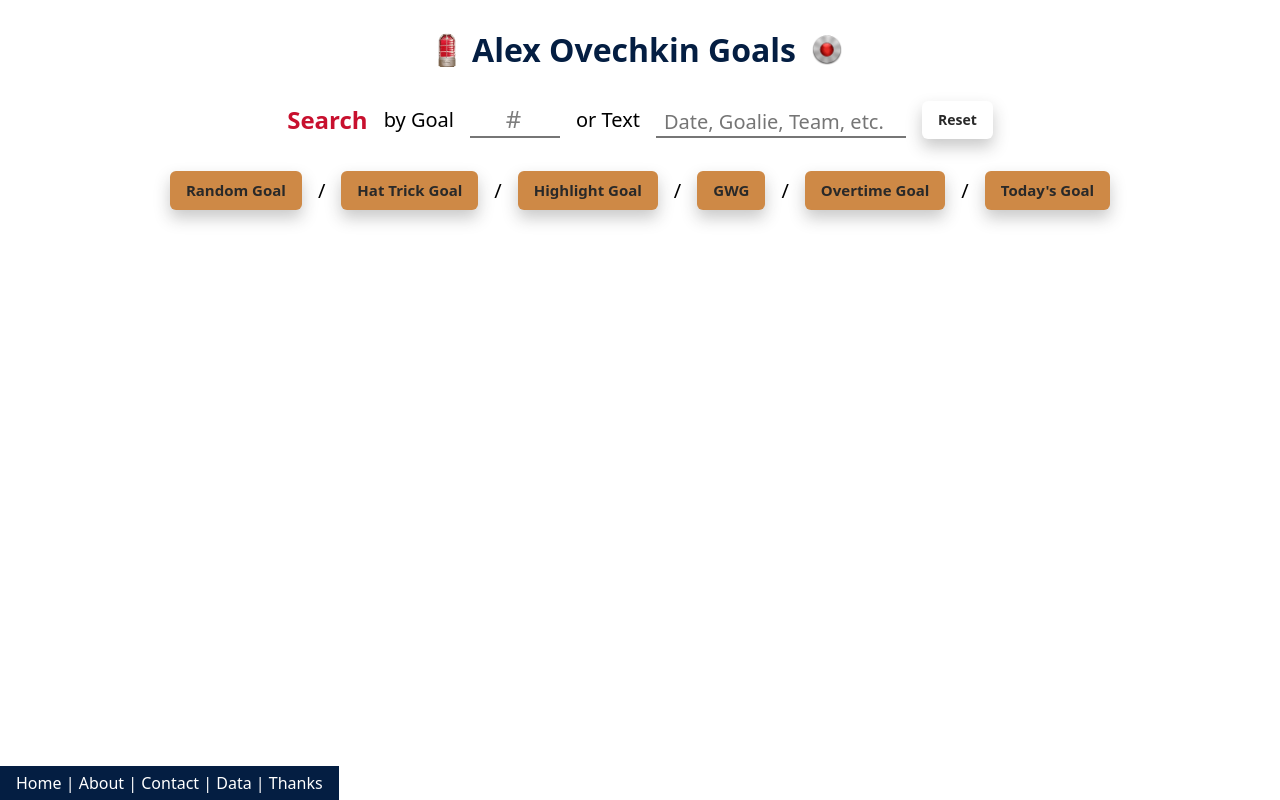
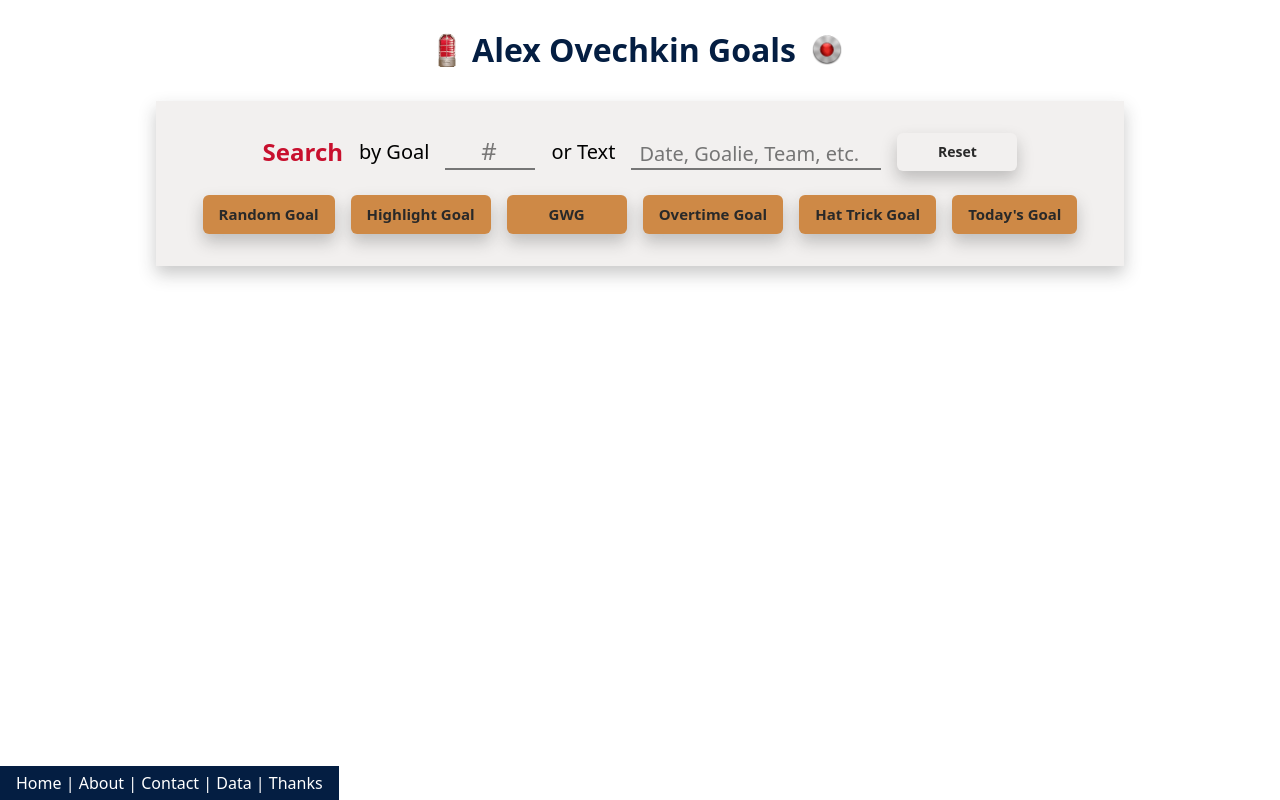
Before and after one commit to bygeoffthompson/Ovechkin-Cam, a React (Create React App) app: page / in a window 1280 px wide. Built offline with nearby package versions, Linux system fonts and the light colour scheme.

Commit message:
Mighty Ducks

```diff
--- a/src/App.js
+++ b/src/App.js
@@ -245,11 +245,11 @@
                     <button onClick={reset} name="Reset" type="button">Reset</button>
                 </div>
                 <div>
-                    <button onClick={randomGoal} name="Random Goal" title="A Random Goal" type="button">Random Goal</button>/
-                    <button onClick={hatTrickGoal} name="Hat Trick Goal" title="A Random Hat Trick Goal" type="button">Hat Trick Goal</button>/
-                    <button onClick={highlightGoal} name="Highlight Goal" title="A Random Noteworthy Goal" type="button">Highlight Goal</button>/
-                    <button onClick={gameWinningGoal} name="Game Winning Goal" title="A Random Game Winning Goal" type="button">GWG</button>/
-                    <button onClick={overtimeGoal} name="Overtime Goal" title="A Random Overtime Goal" type="button">Overtime Goal</button>/
+                    <button onClick={randomGoal} name="Random Goal" title="A Random Goal" type="button">Random Goal</button>
+                    <button onClick={highlightGoal} name="Highlight Goal" title="A Random Noteworthy Goal" type="button">Highlight Goal</button>
+                    <button onClick={gameWinningGoal} name="Game Winning Goal" title="A Random Game Winning Goal" type="button">GWG</button>
+                    <button onClick={overtimeGoal} name="Overtime Goal" title="A Random Overtime Goal" type="button">Overtime Goal</button>
+                    <button onClick={hatTrickGoal} name="Hat Trick Goal" title="A Random Hat Trick Goal" type="button">Hat Trick Goal</button>
                     <button onClick={todayGoal} name="Today's Goal" title="A Goal That Changes Everyday" type="button">Today's Goal</button>
                 </div>
             </form>
--- a/src/index.css
+++ b/src/index.css
@@ -34,6 +34,7 @@
   cursor: pointer;
   font-size: 0;
   height: 16px;
+  min-width: 0;
   outline: 0;
   padding: 0;
   text-indent: -9999px;
@@ -162,6 +163,7 @@
   font-size: .9375rem;
   font-weight: 700;
   line-height: 1.3;
+  min-width: 120px;
   padding: .625rem 1rem;
   transition: transform .2s;
 }
@@ -188,12 +190,15 @@
 
 form {
   align-items: center;
+  background: #F2F0EF;
+  box-shadow: 0 .5rem 1rem rgba(41,41,41,.25);
   display: flex;
   flex-direction: column;
   font-size: 1.25rem;
-  gap: 2rem;
+  gap: 1.5rem;
   justify-content: center;
   margin-bottom: 2rem;
+  padding: 2rem 0;
 }
 
 form > div {
@@ -232,6 +237,7 @@
 }
 
 input[placeholder] {
+  background: transparent;
   border-left: 0;
   border-radius: 0;
   border-right: 0;
```
Also changed, not shown: 1 other file (tests, documents, lock files or other folders).
